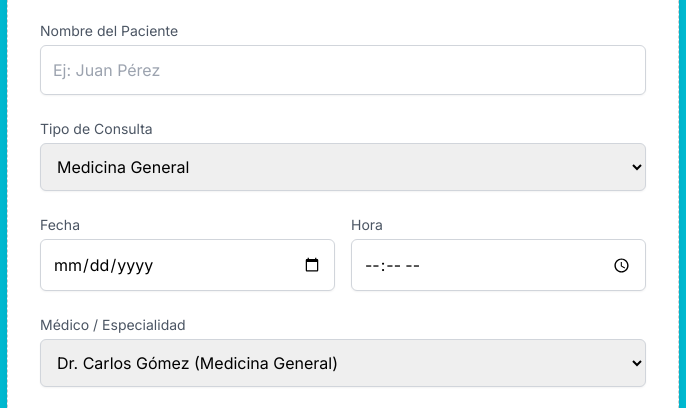
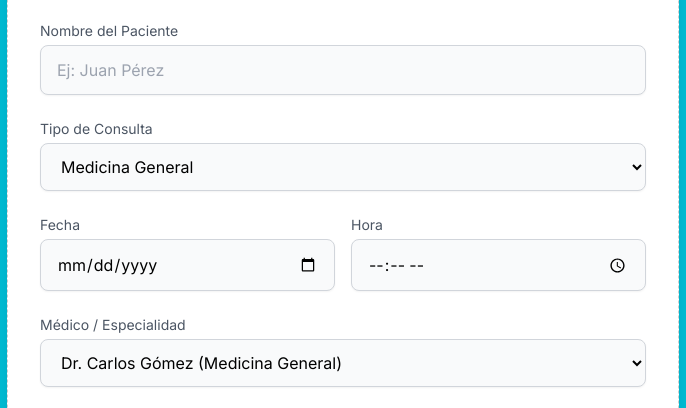
Before and after one commit to Lucho9298/Proyecto, a plain HTML site: page index.html in a window 1280 px wide. Shown: the part 275-683 px from the top of the page, 297-983 px from the left. Drawn offline with nearby package versions, Linux system fonts and the light colour scheme.

Commit message:
Update index.html

```diff
--- a/index.html
+++ b/index.html
@@ -34,6 +34,20 @@
             margin-right: 8px;
             vertical-align: middle;
         }
+        /* Estilos mejorados para los cuadros de texto y selects */
+        .modern-input {
+            background-color: #f9fafb; /* Fondo más claro para los inputs */
+            border: 1px solid #d1d5db; /* Borde sutil */
+            border-radius: 0.5rem; /* Bordes redondeados */
+            box-shadow: 0 1px 2px 0 rgba(0, 0, 0, 0.05); /* Sombra ligera */
+            padding: 0.75rem 1rem; /* Más padding */
+            transition: all 0.2s ease-in-out; /* Transición suave para el focus */
+        }
+        .modern-input:focus {
+            outline: none;
+            border-color: #3b82f6; /* Borde azul al enfocar */
+            box-shadow: 0 0 0 3px rgba(59, 130, 246, 0.2); /* Anillo de enfoque azul */
+        }
     </style>
 </head>
 <body class="flex items-center justify-center min-h-screen p-4">
@@ -60,11 +74,11 @@
             <form class="space-y-6">
                 <div>
                     <label for="patientName" class="block text-sm font-medium text-gray-600 mb-1">Nombre del Paciente</label>
-                    <input type="text" id="patientName" class="mt-1 block w-full border border-gray-300 rounded-md shadow-sm p-3 focus:border-blue-400 focus:ring focus:ring-blue-200 focus:ring-opacity-50 placeholder-gray-400" placeholder="Ej: Juan Pérez">
+                    <input type="text" id="patientName" class="mt-1 block w-full modern-input placeholder-gray-400" placeholder="Ej: Juan Pérez">
                 </div>
                 <div>
                     <label for="consultationType" class="block text-sm font-medium text-gray-600 mb-1">Tipo de Consulta</label>
-                    <select id="consultationType" class="mt-1 block w-full border border-gray-300 rounded-md shadow-sm p-3 focus:border-blue-400 focus:ring focus:ring-blue-200 focus:ring-opacity-50">
+                    <select id="consultationType" class="mt-1 block w-full modern-input">
                         <option>Medicina General</option>
                         <option>Odontología</option>
                         <option>Pediatría</option>
@@ -74,16 +88,16 @@
                 <div class="grid grid-cols-1 md:grid-cols-2 gap-4">
                     <div>
                         <label for="date" class="block text-sm font-medium text-gray-600 mb-1">Fecha</label>
-                        <input type="date" id="date" class="mt-1 block w-full border border-gray-300 rounded-md shadow-sm p-3 focus:border-blue-400 focus:ring focus:ring-blue-200 focus:ring-opacity-50">
+                        <input type="date" id="date" class="mt-1 block w-full modern-input">
                     </div>
                     <div>
                         <label for="time" class="block text-sm font-medium text-gray-600 mb-1">Hora</label>
-                        <input type="time" id="time" class="mt-1 block w-full border border-gray-300 rounded-md shadow-sm p-3 focus:border-blue-400 focus:ring focus:ring-blue-200 focus:ring-opacity-50">
+                        <input type="time" id="time" class="mt-1 block w-full modern-input">
                     </div>
                 </div>
                 <div>
                     <label for="doctorSpecialty" class="block text-sm font-medium text-gray-600 mb-1">Médico / Especialidad</label>
-                    <select id="doctorSpecialty" class="mt-1 block w-full border border-gray-300 rounded-md shadow-sm p-3 focus:border-blue-400 focus:ring focus:ring-blue-200 focus:ring-opacity-50">
+                    <select id="doctorSpecialty" class="mt-1 block w-full modern-input">
                         <option>Dr. Carlos Gómez (Medicina General)</option>
                         <option>Dra. Ana López (Pediatría)</option>
                         <option>Dr. David Ruiz (Odontología)</option>
```
